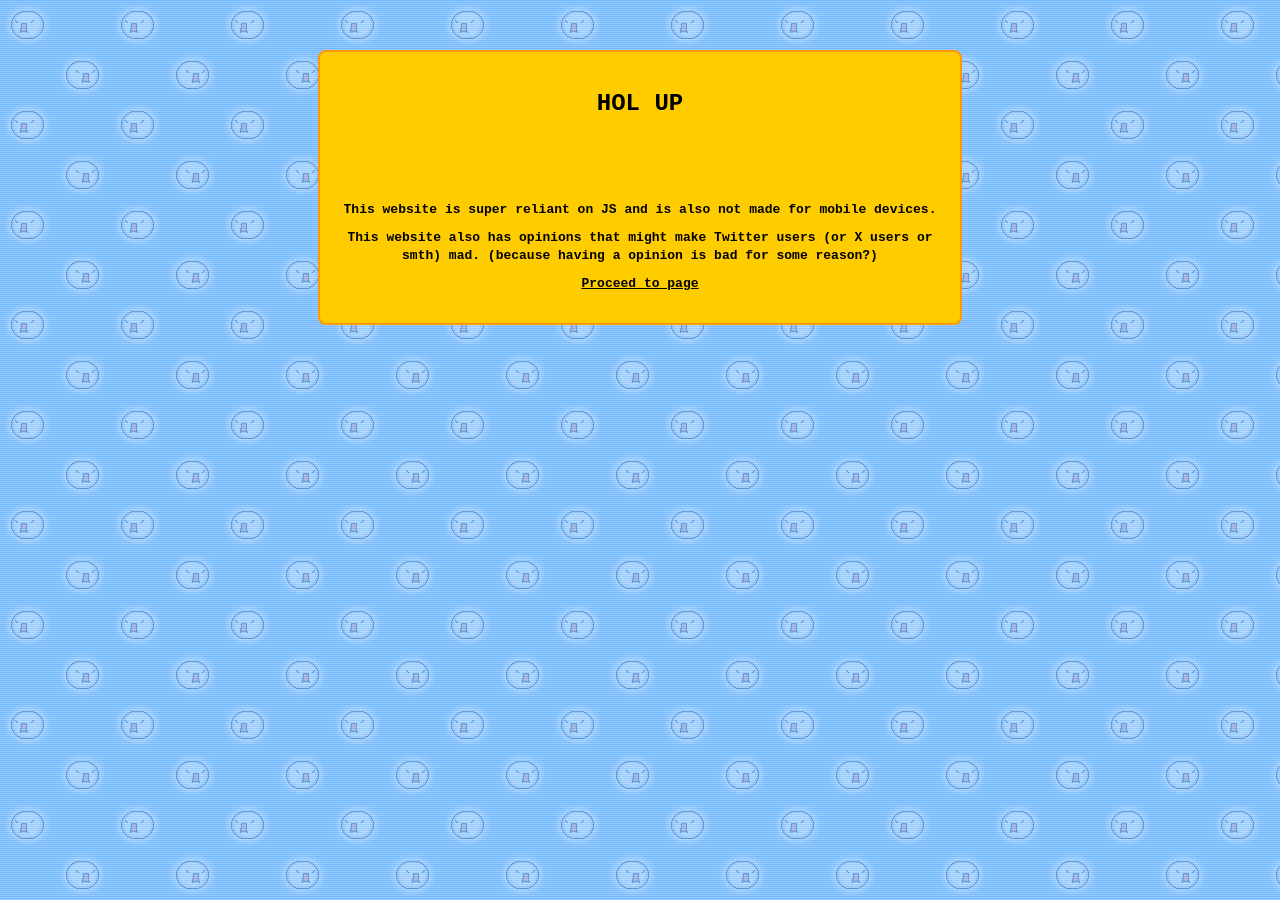
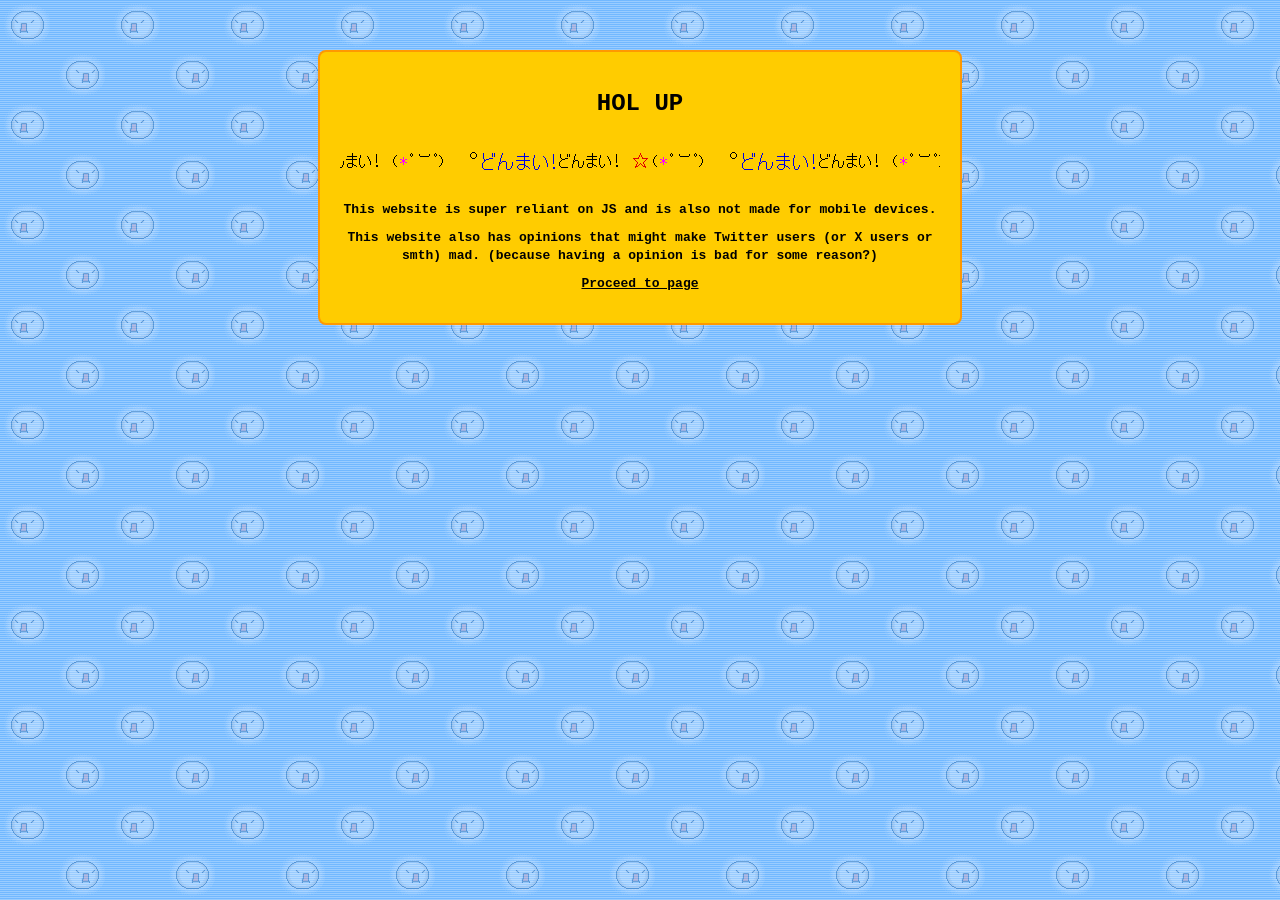
Before and after one commit to linuxfandudeguy/linuxfandudeguy.github.io, a Jekyll site: the page built from index.html, in a window 1280 px wide. Built offline with Jekyll 4.4.1, drawn with Linux system fonts in a browser that asks for light colours.

Commit message:
Update styles.css

```diff
--- a/assets/styles.css
+++ b/assets/styles.css
@@ -162,6 +162,6 @@ iframe::-webkit-scrollbar-thumb:hover {
 hr {
   border: none;
   height: 50px;
-  background: url('/8f42a18e.gif') repeat-x center;
+  background: url('./8f42a18e.gif') repeat-x center;
   margin: 15px 0;
 }
```
